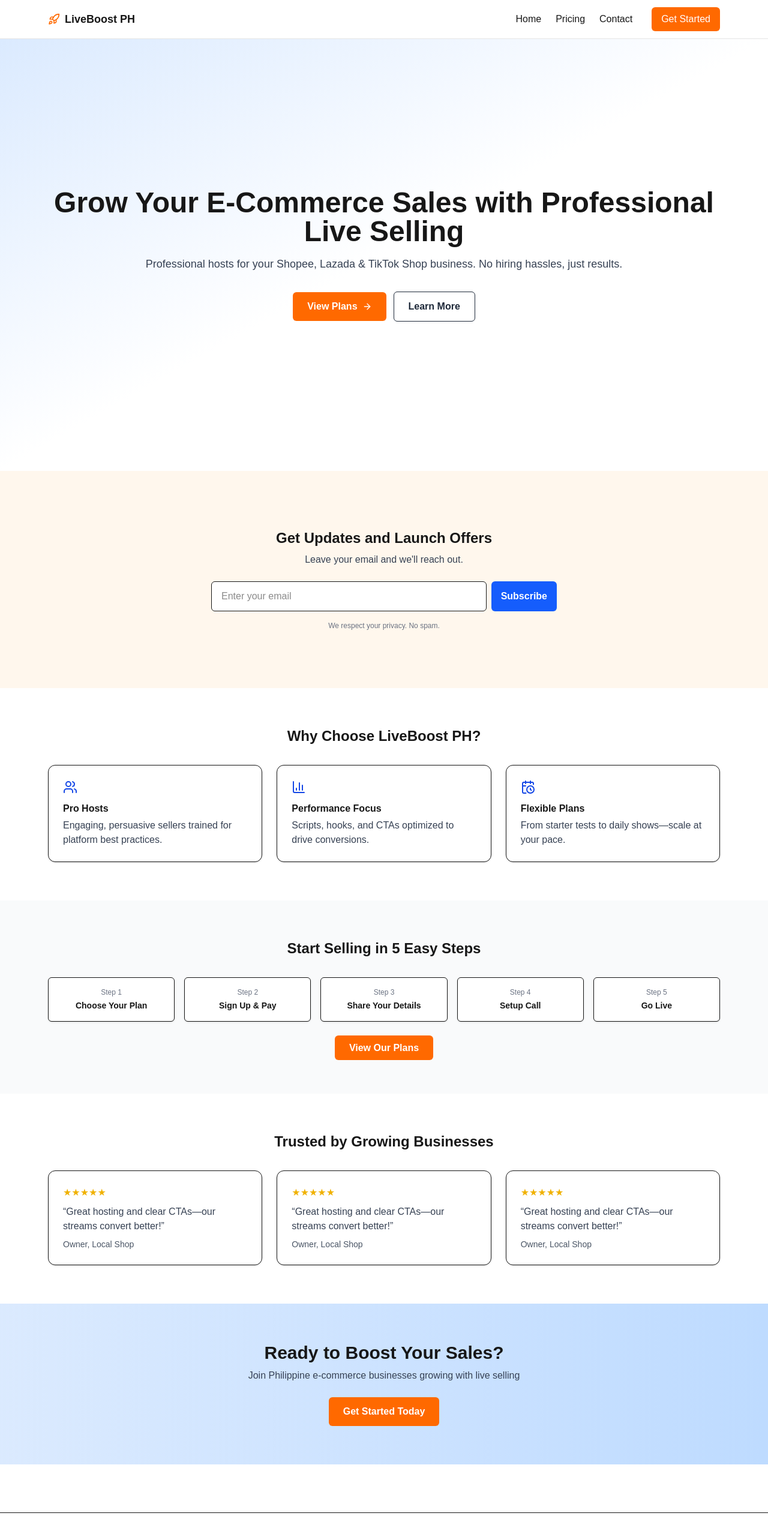
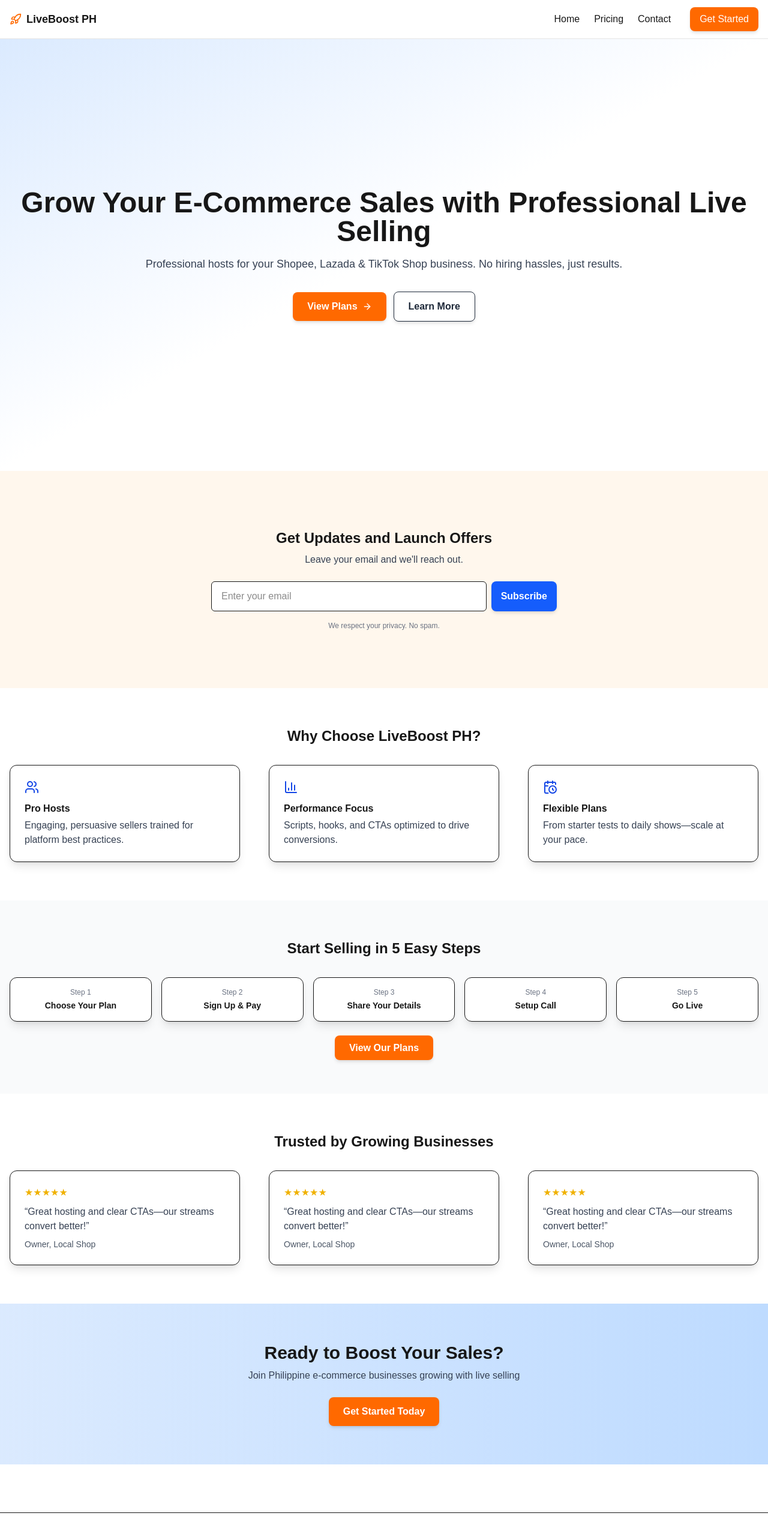
Before and after one commit to bluestella/liveboost-ph, a Next.js app: page / in a window 1280 px wide. Shown: the top 2562 px of the page at 60% size. Built offline with nearby package versions, Linux system fonts and the light colour scheme.

Commit message:
fixed all.

```diff
--- a/src/app/layout.tsx
+++ b/src/app/layout.tsx
@@ -21,7 +21,7 @@ export const metadata: Metadata = {
 function Footer() {
   return (
     <footer className="mt-20 border-t bg-white">
-      <div className="mx-auto max-w-6xl px-4 py-10 grid grid-cols-1 sm:grid-cols-2 md:grid-cols-4 gap-8 text-sm">
+      <div className="mx-auto max-w-7xl px-4 py-10 grid grid-cols-1 sm:grid-cols-2 md:grid-cols-4 gap-8 text-sm">
         <div>
           <div className="flex items-center gap-2 font-bold">
             <Rocket className="h-4 w-4 text-orange-500" aria-hidden />
@@ -54,7 +54,7 @@ function Footer() {
         </div>
       </div>
       <div className="border-t">
-        <div className="mx-auto max-w-6xl px-4 py-4 text-xs text-gray-600">
+        <div className="mx-auto max-w-7xl px-4 py-4 text-xs text-gray-600">
           © 2025 LiveBoost PH. All rights reserved.
         </div>
       </div>
--- a/src/app/page.tsx
+++ b/src/app/page.tsx
@@ -10,7 +10,7 @@ export default function Home() {
     <div>
       {/* Hero Section */}
       <section className="min-h-[90vh] flex items-center bg-gradient-to-br from-blue-100 via-white to-white">
-        <div className="mx-auto max-w-6xl px-4 py-20 text-center">
+        <div className="mx-auto max-w-7xl px-4 py-20 text-center">
           <h1 className="text-4xl md:text-5xl font-bold">
             Grow Your E-Commerce Sales with Professional Live Selling
           </h1>
@@ -18,10 +18,10 @@ export default function Home() {
             Professional hosts for your Shopee, Lazada & TikTok Shop business. No hiring hassles, just results.
           </p>
           <div className="mt-8 flex flex-wrap items-center justify-center gap-3">
-            <Link href="/pricing" className="rounded-md bg-orange-500 text-white px-6 py-3 font-semibold hover:bg-orange-600 flex items-center gap-2">
+            <Link href="/pricing" className="rounded-lg bg-orange-500 text-white px-6 py-3 font-semibold hover:bg-orange-600 flex items-center gap-2 shadow-md hover:shadow-xl">
               View Plans <ArrowRight className="h-4 w-4" />
             </Link>
-            <a href="#about" className="rounded-md border px-6 py-3 font-semibold text-gray-800 hover:bg-gray-50">
+            <a href="#about" className="rounded-lg border px-6 py-3 font-semibold text-gray-800 hover:bg-gray-50 shadow-md hover:shadow-xl">
               Learn More
             </a>
           </div>
@@ -30,27 +30,27 @@ export default function Home() {
 
       {/* Email Capture */}
       <section id="subscribe" className="bg-orange-50">
-        <div className="mx-auto max-w-6xl px-4 py-16 md:py-24">
+        <div className="mx-auto max-w-7xl px-4 py-16 md:py-24">
           <EmailCapture />
         </div>
       </section>
 
       {/* Value Proposition */}
       <section id="about" className="bg-white">
-        <div className="mx-auto max-w-6xl px-4 py-16">
+        <div className="mx-auto max-w-7xl px-4 py-16">
           <h2 className="text-2xl font-bold text-center">Why Choose LiveBoost PH?</h2>
-          <div className="mt-8 grid grid-cols-1 md:grid-cols-3 gap-6">
-            <div className="rounded-xl border bg-white p-6 shadow">
+          <div className="mt-8 grid grid-cols-1 md:grid-cols-3 gap-8 md:gap-12">
+            <div className="rounded-xl border bg-white p-6 shadow-lg hover:shadow-xl transition">
               <Users className="h-6 w-6 text-blue-700" aria-hidden />
               <h4 className="mt-3 font-semibold">Pro Hosts</h4>
               <p className="mt-1 text-gray-700">Engaging, persuasive sellers trained for platform best practices.</p>
             </div>
-            <div className="rounded-xl border bg-white p-6 shadow">
+            <div className="rounded-xl border bg-white p-6 shadow-lg hover:shadow-xl transition">
               <BarChart3 className="h-6 w-6 text-blue-700" aria-hidden />
               <h4 className="mt-3 font-semibold">Performance Focus</h4>
               <p className="mt-1 text-gray-700">Scripts, hooks, and CTAs optimized to drive conversions.</p>
             </div>
-            <div className="rounded-xl border bg-white p-6 shadow">
+            <div className="rounded-xl border bg-white p-6 shadow-lg hover:shadow-xl transition">
               <CalendarClock className="h-6 w-6 text-blue-700" aria-hidden />
               <h4 className="mt-3 font-semibold">Flexible Plans</h4>
               <p className="mt-1 text-gray-700">From starter tests to daily shows—scale at your pace.</p>
@@ -61,29 +61,29 @@ export default function Home() {
 
       {/* How It Works */}
       <section className="bg-gray-50">
-        <div className="mx-auto max-w-6xl px-4 py-16">
+        <div className="mx-auto max-w-7xl px-4 py-16">
           <h2 className="text-2xl font-bold text-center">Start Selling in 5 Easy Steps</h2>
           <ol className="mt-8 grid md:grid-cols-5 gap-4 text-sm">
             {["Choose Your Plan","Sign Up & Pay","Share Your Details","Setup Call","Go Live"].map((step, i) => (
-              <li key={step} className="rounded-md border bg-white p-4 text-center shadow">
+              <li key={step} className="rounded-xl border bg-white p-4 text-center shadow-lg hover:shadow-xl transition">
                 <div className="text-xs text-gray-500">Step {i + 1}</div>
                 <div className="font-semibold mt-1">{step}</div>
               </li>
             ))}
           </ol>
           <div className="mt-8 text-center">
-            <Link href="/pricing" className="rounded-md bg-orange-500 text-white px-6 py-3 font-semibold hover:bg-orange-600">View Our Plans</Link>
+            <Link href="/pricing" className="rounded-lg bg-orange-500 text-white px-6 py-3 font-semibold hover:bg-orange-600 shadow-md hover:shadow-xl">View Our Plans</Link>
           </div>
         </div>
       </section>
 
       {/* Social Proof */}
       <section className="bg-white">
-        <div className="mx-auto max-w-6xl px-4 py-16">
+        <div className="mx-auto max-w-7xl px-4 py-16">
           <h2 className="text-2xl font-bold text-center">Trusted by Growing Businesses</h2>
-          <div className="mt-8 grid md:grid-cols-3 gap-6">
+          <div className="mt-8 grid md:grid-cols-3 gap-8 md:gap-12">
             {[1,2,3].map((i) => (
-              <div key={i} className="rounded-xl border bg-white p-6 shadow">
+              <div key={i} className="rounded-xl border bg-white p-6 shadow-lg hover:shadow-xl transition">
                 <div className="flex text-yellow-500">★★★★★</div>
                 <p className="mt-2 text-gray-700">“Great hosting and clear CTAs—our streams convert better!”</p>
                 <p className="mt-2 text-sm text-gray-600">Owner, Local Shop</p>
@@ -95,11 +95,11 @@ export default function Home() {
 
       {/* Final CTA */}
       <section className="bg-gradient-to-r from-blue-100 to-blue-200">
-        <div className="mx-auto max-w-6xl px-4 py-16 text-center">
+        <div className="mx-auto max-w-7xl px-4 py-16 text-center">
           <h2 className="text-2xl md:text-3xl font-bold">Ready to Boost Your Sales?</h2>
           <p className="mt-2 text-gray-700">Join Philippine e-commerce businesses growing with live selling</p>
           <div className="mt-6 flex justify-center">
-            <Link href="/pricing" className="rounded-md bg-orange-500 text-white px-6 py-3 font-semibold hover:bg-orange-600">Get Started Today</Link>
+            <Link href="/pricing" className="rounded-lg bg-orange-500 text-white px-6 py-3 font-semibold hover:bg-orange-600 shadow-md hover:shadow-xl">Get Started Today</Link>
           </div>
         </div>
       </section>
--- a/src/components/Container.tsx
+++ b/src/components/Container.tsx
@@ -1,5 +1,5 @@
 import { cn } from "@/lib/cn";
 
 export function Container({ className, children }: { className?: string; children: React.ReactNode }) {
-  return <div className={cn("mx-auto max-w-6xl px-4", className)}>{children}</div>;
+  return <div className={cn("mx-auto max-w-7xl px-4", className)}>{children}</div>;
 }
--- a/src/components/Navbar.tsx
+++ b/src/components/Navbar.tsx
@@ -7,7 +7,7 @@ export default function Navbar() {
   const [open, setOpen] = useState(false);
   return (
     <header className="sticky top-0 z-30 bg-white/90 backdrop-blur supports-[backdrop-filter]:backdrop-blur border-b border-black/10">
-      <div className="mx-auto max-w-6xl px-4 py-3 flex items-center justify-between">
+      <div className="mx-auto max-w-7xl px-4 py-3 flex items-center justify-between">
         <Link href="/" className="flex items-center gap-2 font-bold text-lg">
           <Rocket className="h-5 w-5 text-orange-500" aria-hidden />
           <span>LiveBoost PH</span>
@@ -16,7 +16,7 @@ export default function Navbar() {
           <Link href="/" className="hover:text-blue-700">Home</Link>
           <Link href="/pricing" className="hover:text-blue-700">Pricing</Link>
           <Link href="/contact" className="hover:text-blue-700">Contact</Link>
-          <Link href="/pricing" className="ml-2 rounded-md bg-orange-500 text-white px-4 py-2 font-medium hover:bg-orange-600">Get Started</Link>
+          <Link href="/pricing" className="ml-2 rounded-lg bg-orange-500 text-white px-4 py-2 font-medium hover:bg-orange-600 shadow-md hover:shadow-xl">Get Started</Link>
         </nav>
         <button
           className="md:hidden inline-flex items-center justify-center rounded-md border px-3 py-2"
@@ -32,7 +32,7 @@ export default function Navbar() {
             <Link href="/" onClick={() => setOpen(false)}>Home</Link>
             <Link href="/pricing" onClick={() => setOpen(false)}>Pricing</Link>
             <Link href="/contact" onClick={() => setOpen(false)}>Contact</Link>
-            <Link href="/pricing" className="rounded-md bg-orange-500 text-white px-4 py-2 font-medium" onClick={() => setOpen(false)}>Get Started</Link>
+            <Link href="/pricing" className="rounded-lg bg-orange-500 text-white px-4 py-2 font-medium shadow-md hover:shadow-xl" onClick={() => setOpen(false)}>Get Started</Link>
           </div>
         </div>
       )}
--- a/src/components/Section.tsx
+++ b/src/components/Section.tsx
@@ -3,7 +3,7 @@ import { Container } from "./Container";
 
 export function Section({ className, children }: { className?: string; children: React.ReactNode }) {
   return (
-    <section className={cn("py-16", className)}>
+    <section className={cn("py-16 md:py-24", className)}>
       <Container>{children}</Container>
     </section>
   );
--- a/src/components/ui/Button.tsx
+++ b/src/components/ui/Button.tsx
@@ -11,7 +11,7 @@ export interface ButtonProps extends React.ButtonHTMLAttributes<HTMLButtonElemen
   loading?: boolean;
 }
 
-const base = "inline-flex items-center justify-center rounded-md font-semibold transition focus:outline-none focus:ring-2 focus:ring-blue-500 focus:ring-offset-2 disabled:opacity-50 disabled:cursor-not-allowed";
+const base = "inline-flex items-center justify-center rounded-lg font-semibold transition focus:outline-none focus:ring-2 focus:ring-blue-500 focus:ring-offset-2 disabled:opacity-50 disabled:cursor-not-allowed shadow-md hover:shadow-xl";
 const variants: Record<Variant, string> = {
   primary: "bg-orange-500 text-white hover:bg-orange-600",
   secondary: "bg-blue-600 text-white hover:bg-blue-700",
```
Also changed, not shown: src/app/contact/page.tsx (+18 -51 lines), src/app/pricing/page.tsx (+7 -7 lines), src/components/ContactForm.tsx (added, +51 -0 lines).
